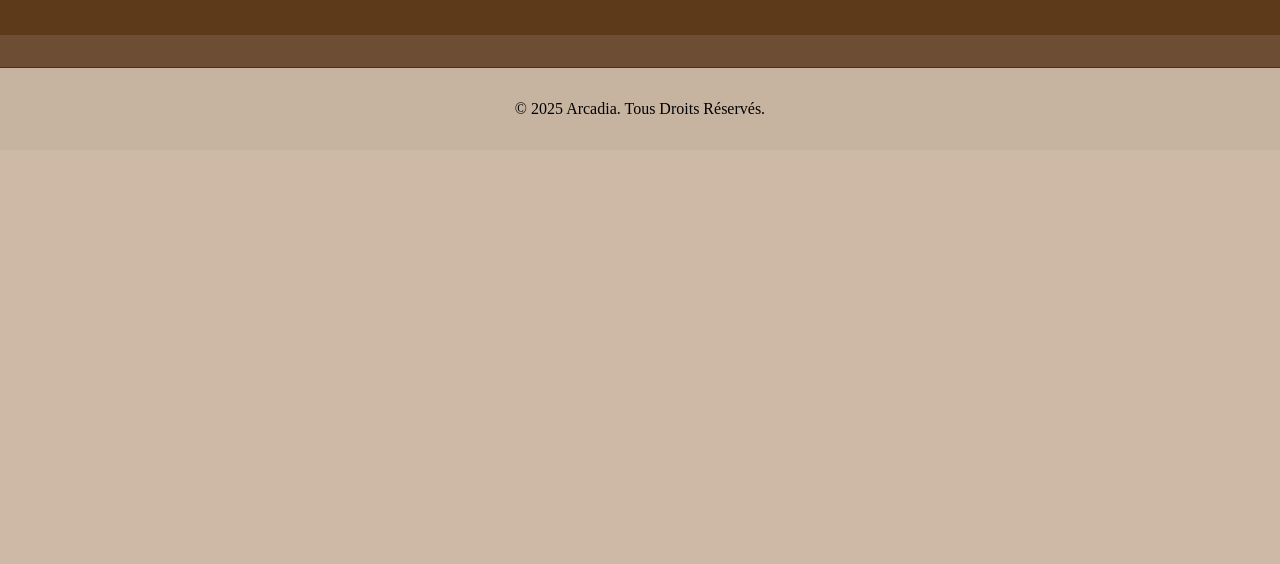
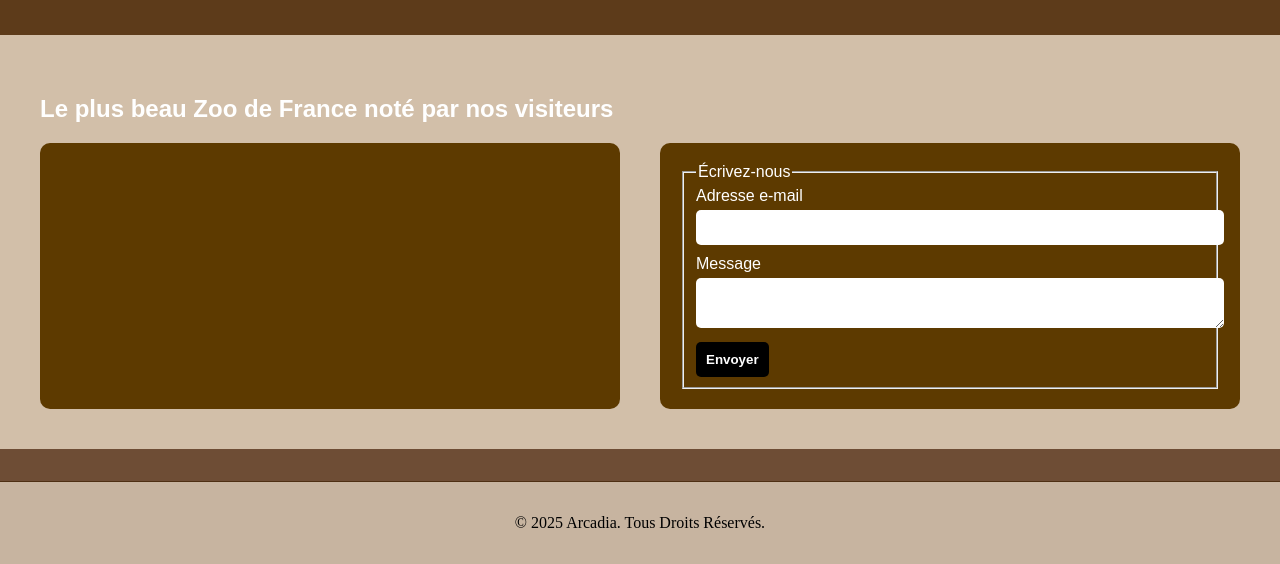
Before and after one commit to Milionj/Arcadia_zoo, a Symfony app: template templates/home/index.html.twig in a window 1280 px wide. Shown: the part 2852-3416 px from the top of the page. Before the commit the page ends 2966 px from the top, so only its background shows below. Run offline with Twig, Linux system fonts and the light colour scheme; the template is opened without the code that fills it, so the values that code supplies are empty; some libraries are stand-ins or nearby versions.

Commit message:
mis en place commentaires

```diff
--- a/public/css/home.css
+++ b/public/css/home.css
@@ -265,3 +265,141 @@
   max-width: 300px;
   text-align: left;
 }
+
+/* plan zoo */
+
+.plan-zoo-section {
+  background-color: #5d3b1a;
+  color: #f0e7df;
+  padding: 2rem;
+  text-align: center;
+}
+
+.plan-zoo-section .main-title {
+  background-color: #e8d6c1;
+  color: #222;
+  padding: 1rem 2rem;
+  border-radius: 10px;
+  display: inline-block;
+  margin-bottom: 2rem;
+}
+
+.plan-container {
+  display: flex;
+  flex-wrap: wrap;
+  justify-content: center;
+  gap: 2rem;
+  align-items: flex-start;
+}
+
+.plan-left h5 {
+  text-decoration: underline;
+  margin-bottom: 0.5rem;
+}
+
+.zoo-map {
+  width: 100%;
+  max-width: 400px;
+  height: auto;
+  border: 3px solid #fff;
+  border-radius: 8px;
+}
+
+.plan-right {
+  background-color: #d6c4b4;
+  color: #111;
+  padding: 1rem;
+  border-radius: 10px;
+  max-width: 300px;
+  text-align: left;
+}
+
+#avis-section {
+  background-color: #d2bfa9;
+  padding: 40px;
+}
+
+.comments-container {
+  display: flex;
+  justify-content: space-between;
+  gap: 40px;
+  flex-wrap: wrap;
+}
+
+#comments-list {
+  width: 45%;
+  background-color: #5d3a00;
+  padding: 20px;
+  border-radius: 10px;
+  color: white;
+}
+
+#comment-form {
+  width: 45%;
+  background-color: #5d3a00;
+  padding: 20px;
+  border-radius: 10px;
+  display: flex;
+  flex-direction: column;
+}
+
+#comment-form label {
+  color: white;
+  margin-top: 10px;
+}
+
+#comment-form input,
+#comment-form textarea {
+  padding: 10px;
+  border-radius: 5px;
+  border: none;
+  margin-top: 5px;
+  margin-bottom: 10px;
+  width: 100%;
+}
+
+#comment-form button {
+  padding: 10px;
+  background-color: #000000;
+  border: none;
+  border-radius: 5px;
+  font-weight: bold;
+  cursor: pointer;
+  color: white;
+}
+
+.comment {
+  background-color: white;
+  color: #333;
+  padding: 10px;
+  border-radius: 5px;
+  margin-bottom: 10px;
+}
+
+#comments-list .comment {
+  background-color: white;
+  color: #333;
+  padding: 10px;
+  margin-bottom: 10px;
+  border-radius: 5px;
+  position: relative;
+}
+
+.approve-btn,
+.delete-btn {
+  margin-right: 5px;
+  padding: 5px 8px;
+  border: none;
+  border-radius: 4px;
+  cursor: pointer;
+}
+
+.approve-btn {
+  background-color: #4caf50;
+  color: white;
+}
+
+.delete-btn {
+  background-color: #f44336;
+  color: white;
+}
--- /dev/null
+++ b/public/js/comments.js
@@ -0,0 +1,108 @@
+// Ne pas exécuter le script si on n’est pas sur la home-page
+if (!document.body.classList.contains('home-page')) {
+  console.log("comments.js ignoré sur cette page");
+  throw new Error("Page non concernée");
+}
+
+
+import { initializeApp } from "https://www.gstatic.com/firebasejs/9.6.1/firebase-app.js";
+import {
+  getDatabase,
+  ref,
+  push,
+  onValue,
+  update,
+  remove
+} from "https://www.gstatic.com/firebasejs/9.6.1/firebase-database.js";
+
+// Config Firebase
+const firebaseConfig = {
+  apiKey: "AIzaSyCh2rRfRQX-9sO3AGuf2mq_m38MQ2Qqh-w",
+  authDomain: "arcadia-zoo-a25b6.firebaseapp.com",
+  databaseURL: "https://arcadia-zoo-a25b6-default-rtdb.europe-west1.firebasedatabase.app/",
+  projectId: "arcadia-zoo-a25b6",
+  storageBucket: "arcadia-zoo-a25b6.appspot.com",
+  messagingSenderId: "821383300302",
+  appId: "1:821383300302:web:41f5db39052c09f151bc9f",
+  measurementId: "G-74X790YMW0"
+};
+
+const app = initializeApp(firebaseConfig);
+const db = getDatabase(app);
+
+// Partie publique : Affichage des commentaires approuvés
+const commentList = document.getElementById('comments-list');
+onValue(ref(db, 'comments'), (snapshot) => {
+  commentList.innerHTML = '';
+  snapshot.forEach((child) => {
+    const data = child.val();
+    if (data.approved) {
+      commentList.innerHTML += `
+        <div class="comment">
+          <strong>${data.email}</strong>
+          <p>${data.message}</p>
+        </div>
+      `;
+    }
+  });
+});
+
+// Envoi d'un commentaire en attente de validation
+const commentForm = document.getElementById('comment-form');
+const confirmationMessage = document.getElementById('confirmation-message');
+
+commentForm.addEventListener('submit', (e) => {
+  e.preventDefault();
+  const email = document.getElementById('email').value;
+  const message = document.getElementById('message').value;
+
+  push(ref(db, 'comments'), {
+    email,
+    message,
+    approved: false
+  });
+
+  commentForm.reset();
+
+  // Affichage du message de confirmation
+  confirmationMessage.textContent = "Merci pour votre commentaire, il sera validé sous peu.";
+  confirmationMessage.style.display = 'block';
+
+  setTimeout(() => {
+    confirmationMessage.style.display = 'none';
+  }, 5000); // 5 secondes
+});
+
+// Partie modération : visible uniquement si l'employé est connecté (HTML présent)
+const pendingList = document.getElementById('pending-comments-list');
+if (pendingList) {
+  onValue(ref(db, 'comments'), (snapshot) => {
+    pendingList.innerHTML = '';
+    snapshot.forEach((child) => {
+      const data = child.val();
+      const key = child.key;
+
+      if (!data.approved) {
+        pendingList.innerHTML += `
+          <div class="comment-pending" data-id="${key}">
+            <strong>${data.email}</strong>
+            <p>${data.message}</p>
+            <button onclick="approveComment('${key}')">Valider</button>
+            <button onclick="deleteComment('${key}')">Supprimer</button>
+          </div>
+        `;
+      }
+    });
+  });
+}
+
+// Fonctions de modération
+window.approveComment = function(key) {
+  const commentRef = ref(db, 'comments/' + key);
+  update(commentRef, { approved: true });
+};
+
+window.deleteComment = function(key) {
+  const commentRef = ref(db, 'comments/' + key);
+  remove(commentRef);
+};
--- a/templates/base.html.twig
+++ b/templates/base.html.twig
@@ -6,7 +6,9 @@
     <link rel="stylesheet" href="{{ asset('css/navbar.css') }}">
     {% block stylesheets %}{% endblock %}
 </head>
-    <body>
+
+<body class="{% block body_class %}{% endblock %}">
+
     <div class="page-container">
         <header class="navbar-custom">
             <div class="brand">
@@ -14,8 +16,6 @@
                 <img src="{{ asset('img/zoo.png') }}" alt="Zoo logo">
             </div>
 
-
-    <!-- Burger  -->
             <div class="burger" id="burger">☰</div>
 
             <nav class="nav-links" id="nav-links">
@@ -31,12 +31,9 @@
         </main>
 
         {% include 'partials/footer.html.twig' %}
-
     </div>
 
     <script>
- console.log("JS chargé !");
-
         document.addEventListener('DOMContentLoaded', function() {
             const burger = document.getElementById('burger');
             const navLinks = document.getElementById('nav-links');
@@ -45,7 +42,6 @@
                 navLinks.classList.toggle('show');
             });
 
-                // Optional: Close menu when clicking a link (useful for mobile)
             const links = navLinks.getElementsByTagName('a');
             for (let link of links) {
                 link.addEventListener('click', function() {
@@ -53,7 +49,6 @@
                 });
             }
 
-                // Optional: Close menu when clicking outside
             document.addEventListener('click', function(event) {
                 if (!navLinks.contains(event.target) && !burger.contains(event.target)) {
                     navLinks.classList.remove('show');
@@ -62,5 +57,7 @@
         });
     </script>
 
+<script type="module" src="/js/comments.js"></script>
+
 </body>
 </html>
--- a/templates/home/index.html.twig
+++ b/templates/home/index.html.twig
@@ -1,3 +1,5 @@
+{% block body_class %}home-page{% endblock %}
+
 {% extends 'base.html.twig' %}
 
 {% block title %}Accueil - Arcadia Zoo{% endblock %}
@@ -97,7 +99,7 @@
 {# plan-zoo #}
 
 <section class="plan-zoo-section">
-  <h4 class="main-title">Le plus beau Zoo de France noté par nos visiteurs</h4>
+  <h4 class="main-title">Le plan du zoo</h4>
 
   <div class="plan-container">
     <div class="plan-left">
@@ -120,6 +122,42 @@
   </div>
 </section>
 
+<section id="avis-section">
+  <h2>Le plus beau Zoo de France noté par nos visiteurs</h2>
+
+  <div class="comments-container">
+    <!-- Zone d'affichage des commentaires approuvés -->
+    <div id="comments-list"></div>
+
+    <!-- Formulaire d'ajout de commentaire -->
+    <form id="comment-form">
+      <fieldset>
+        <legend>Écrivez-nous</legend>
+
+        <label for="email">Adresse e-mail</label>
+        <input type="email" id="email" name="email" required>
+
+        <label for="message">Message</label>
+        <textarea id="message" name="message" required></textarea>
+
+        <button type="submit">Envoyer</button>
+
+        <!-- Message de confirmation -->
+        <p id="confirmation-message" style="display: none; color: green; font-weight: bold;" aria-live="polite">
+          Merci pour votre commentaire, il sera validé sous peu.
+        </p>
+      </fieldset>
+    </form>
+  </div>
+
+  <!-- Zone modération visible uniquement pour les employés -->
+  {% if is_granted('ROLE_EMPLOYE') %}
+    <div class="moderation-container">
+      <h3>Commentaires à valider</h3>
+      <div id="pending-comments-list"></div>
+    </div>
+  {% endif %}
+</section>
 
 
 
--- a/templates/security/login.html.twig
+++ b/templates/security/login.html.twig
@@ -10,7 +10,8 @@
 
     {% if app.user %}
         <div class="mb-3">
-            You are logged in as {{ app.user.userIdentifier }}, <a href="{{ path('app_logout') }}">Logout</a>
+            You are logged in as {{ app.user.userIdentifier }}, <a href="{{ path('logout') }}">Déconnexion</a>
+
         </div>
     {% endif %}
 
```
Also changed, not shown: 1 other file. Lines whose indentation alone changed are shown as unchanged.
